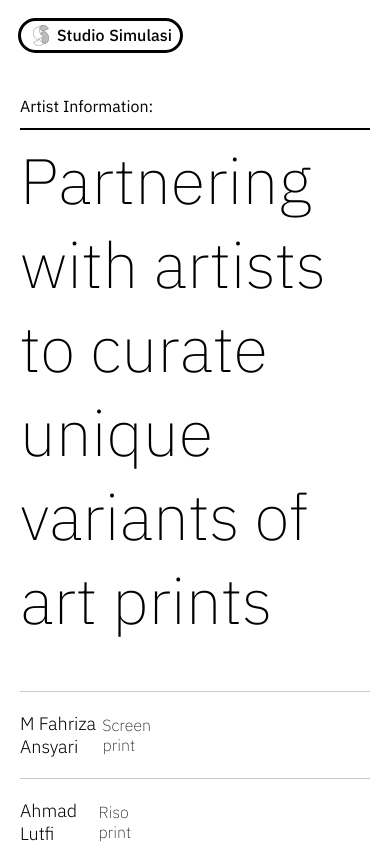
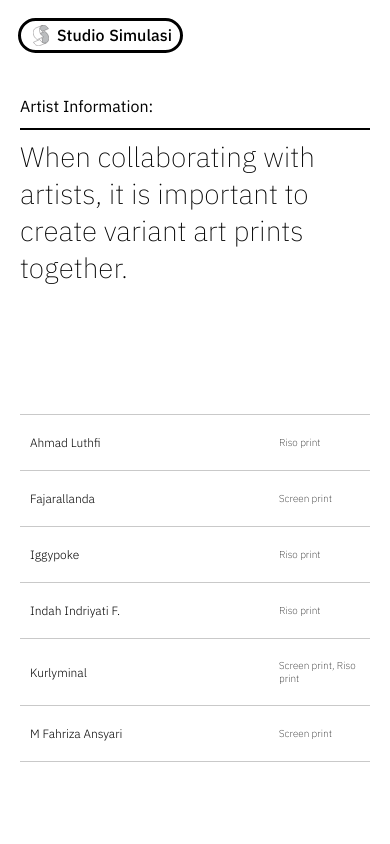
Before and after one commit to simulasikode/studios, a Next.js app: page /artists in a window 390 px wide. Shown: the top 844 px of the page. Built offline with nearby package versions, Linux system fonts and the light colour scheme.

Commit message:
chore:(update) responsive

```diff
--- a/src/app/artists/artist.module.scss
+++ b/src/app/artists/artist.module.scss
@@ -1,3 +1,5 @@
+@import "../components/_media.scss";
+
 .title {
   padding-top: 96px;
   margin: 0 20px 0 20px;
@@ -11,13 +13,23 @@
     width: 100%;
     border: 0.75px solid;
   }
+
+  @include tablet {
+    h1 {
+      font-size: 38px;
+    }
+  }
+  @include mobile {
+    h1 {
+      font-size: 28px;
+    }
+  }
 }
 .container {
   display: flex;
-  height: 80dvh;
+  height: 100dvh;
   margin: 0 20px 0 20px;
   align-items: center;
-  justify-content: center;
 }
 
 .table {
--- a/src/app/artists/modal/index.jsx
+++ b/src/app/artists/modal/index.jsx
@@ -67,8 +67,14 @@ export default function Modal({ modal, projects }) {
       >
         <div style={{ top: index * -100 + "%" }} className={styles.modalSlider}>
           {projects.map((project, index) => {
-            const { src, color } = project;
+            const { src, color, link } = project;
             return (
+              <a
+                href={link}
+                target="_blank"
+                rel="noopener noreferrer"
+                key={`modal_${index}`}
+              >
                 <div
                   className={styles.modal}
                   style={{ backgroundColor: color }}
@@ -81,6 +87,7 @@ export default function Modal({ modal, projects }) {
                     alt="image"
                   />
                 </div>
+              </a>
             );
           })}
         </div>
--- a/src/app/artists/modal/style.module.scss
+++ b/src/app/artists/modal/style.module.scss
@@ -7,14 +7,13 @@
   pointer-events: none;
   display: flex;
   align-items: center;
-  justify-content: center;
 }
 
 .modalSlider {
   height: 100%;
   width: 100%;
   position: absolute;
-  transition: top 0.5s cubic-bezier(0.76, 0, 0.24, 1);
+  transition: top 0.8s cubic-bezier(0.76, 0, 0.24, 1);
 }
 
 .modal {
--- a/src/app/artists/page.jsx
+++ b/src/app/artists/page.jsx
@@ -7,28 +7,48 @@ import Contact from "../components/Contact";
 
 const projects = [
   {
+    title: "Ahmad Luthfi",
+    contact: "Riso print",
+    src: "1.jpg",
+    color: "#8C8C8C",
+    link: "https://www.instagram.com/lutpihh/",
+  },
+  {
+    title: "Fajarallanda",
+    contact: "Screen print",
+    src: "1.jpg",
+    color: "#e3e3e3",
+    link: "https://www.instagram.com/allandafajar/",
+  },
+
+  {
+    title: "Iggypoke",
+    contact: "Riso print",
+    src: "1.jpg",
+    color: "#EFE8D3",
+    link: "https://www.instagram.com/iggypoketattoo/",
+  },
+  {
+    title: "Indah Indriyati F.",
+    contact: "Riso print",
+    src: "1.jpg",
+    color: "#000000",
+    link: "https://www.instagram.com/indahindriyantif/",
+  },
+
+  {
+    title: "Kurlyminal",
+    contact: "Screen print, Riso print",
+    src: "1.jpg",
+    color: "#706D63",
+    link: "https://www.instagram.com/kurlyminal/",
+  },
+  {
     title: "M Fahriza Ansyari",
     contact: "Screen print",
     src: "1.jpg",
     color: "#000000",
-  },
-  {
-    title: "Ahmad Lutfi",
-    contact: "Riso print",
-    src: "1.jpg",
-    color: "#8C8C8C",
-  },
-  {
-    title: "Iggypoke",
-    contact: "riso print",
-    src: "1.jpg",
-    color: "#EFE8D3",
-  },
-  {
-    title: "Kurlyminal",
-    contact: "screen print",
-    src: "1.jpg",
-    color: "#706D63",
+    link: "https:instagram.com/keppett",
   },
 ];
 
@@ -40,7 +60,10 @@ export default function ArtistPage() {
       <div className={styles.title}>
         <p>Artist Information:</p>
         <hr />
-        <h1>Partnering with artists to curate unique variants of art prints</h1>
+        <h1>
+          When collaborating with artists, it is important to create variant art
+          prints together.
+        </h1>
       </div>
       <div className={styles.container}>
         <div className={styles.table}>
@@ -51,6 +74,7 @@ export default function ArtistPage() {
                 title={project.title}
                 contact={project.contact}
                 setModal={setModal}
+                projects={projects}
                 key={index}
               />
             );
--- a/src/app/artists/project/index.jsx
+++ b/src/app/artists/project/index.jsx
@@ -2,7 +2,8 @@
 import React from "react";
 import styles from "./style.module.scss";
 
-export default function index({ index, title, contact, setModal }) {
+export default function index({ index, title, contact, setModal, projects }) {
+  const project = projects[index];
   return (
     <div
       onMouseEnter={() => {
@@ -13,12 +14,15 @@ export default function index({ index, title, contact, setModal }) {
       }}
       className={styles.project}
     >
+      <a href={project.link} target="_blank" rel="noopener noreferrer">
         <div>
           <h2>{title}</h2>
+
           <span>
             <p>{contact}</p>
           </span>
         </div>
+      </a>
     </div>
   );
 }
--- a/src/app/artists/project/style.module.scss
+++ b/src/app/artists/project/style.module.scss
@@ -1,5 +1,6 @@
+@import "../../components/_media.scss";
+
 .project {
-  display: flex;
   position: relative;
   width: 100%;
   padding: 20px 0px 20px 0px;
@@ -11,13 +12,20 @@
 }
 .project div {
   display: flex;
+  position: relative;
   justify-content: space-between;
   align-items: center;
-  overflow: hidden;
-  width: 38%;
 }
+
 .project span {
   display: flex;
+  width: 64%;
+  @include tablet {
+    width: 32%;
+  }
+  @include mobile {
+    width: 26%;
+  }
 }
 
 .project:hover {
@@ -25,12 +33,11 @@
 }
 
 .project:hover h2 {
-  transform: translateX(18px);
+  transform: translateX(20px);
   mix-blend-mode: difference;
 }
 
 .project:hover p {
-  transform: translateX(0px);
   mix-blend-mode: difference;
 }
 
@@ -39,10 +46,15 @@
   margin: 0px;
   font-weight: 300;
   transition: all 0.4s;
+  @include mobile {
+    transform: translateX(10px);
+    font-size: 12px;
+  }
 }
 
 .project p {
-  display: flex;
-  transition: all 0.4s;
   font-weight: 200;
+  @include mobile {
+    font-size: 10px;
+  }
 }
```
Lines whose indentation alone changed are shown as unchanged.
